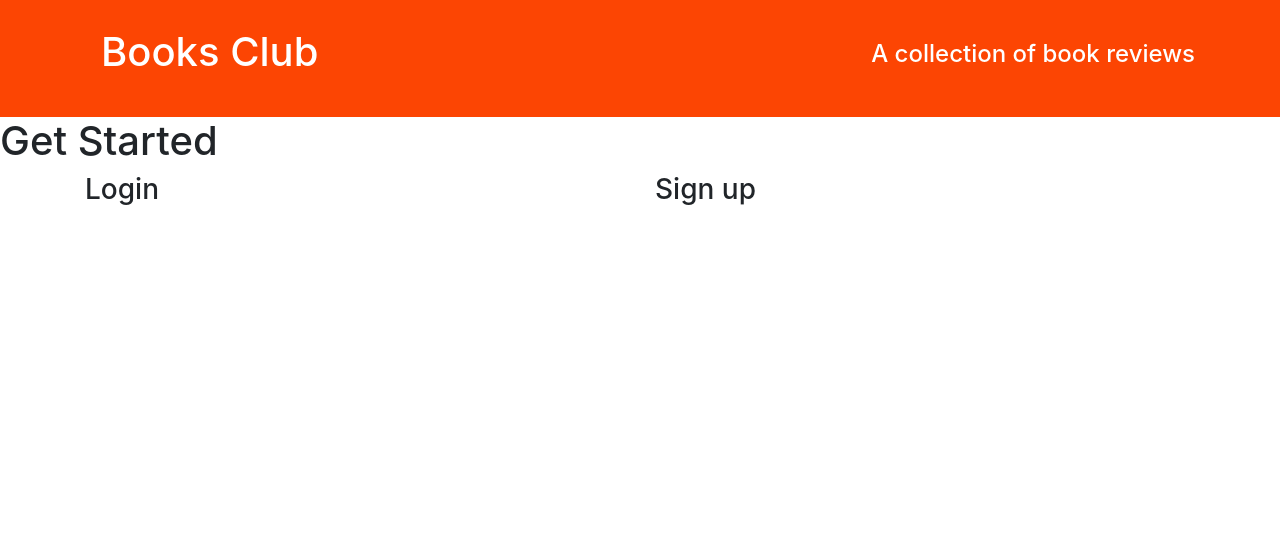
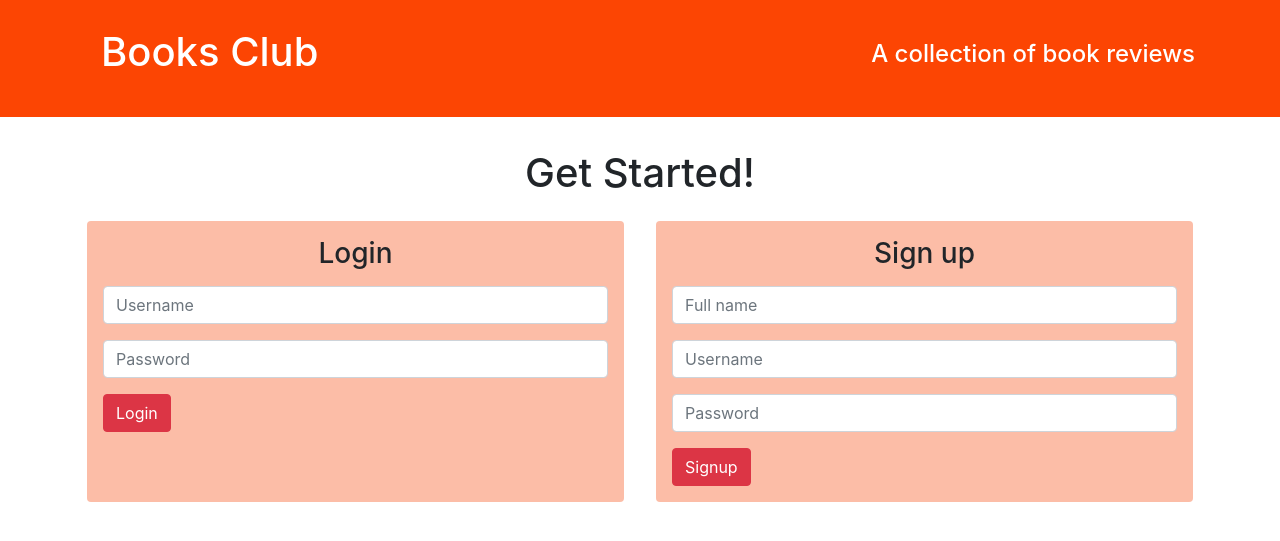
Before and after one commit to hakkam10/project0, a Flask app: page / in a window 1280 px wide. Shown: the top 541 px of the page. Run offline with Flask 2, Linux system fonts and the light colour scheme; some libraries are stand-ins or nearby versions.

Commit message:
welcome page completed

```diff
--- /dev/null
+++ b/bookclub/static/styles/stylesheet2.css
@@ -0,0 +1,14 @@
+#login, #signup {
+  background-color: #fcbda7;
+  padding-top: 20px;
+  padding-bottom: 20px; }
+
+#login, #signup {
+  background-color: #fcbda7; }
+  #login h3, #signup h3 {
+    text-align: center; }
+
+#welcome h1 {
+  text-align: center; }
+
+/*# sourceMappingURL=stylesheet2.css.map */
--- /dev/null
+++ b/bookclub/static/styles/stylesheet2.scss
@@ -0,0 +1,20 @@
+$color: #fcbda7;
+
+%welcome {
+    background-color: $color;
+    padding-top: 20px;
+    padding-bottom: 20px;
+}
+
+#login, #signup, {
+  @extend %welcome;
+  background-color: #fcbda7;
+  h3 {
+    text-align: center;
+  }
+}
+#welcome {
+  h1 {
+    text-align: center;
+  }
+}
--- a/bookclub/templates/index.html
+++ b/bookclub/templates/index.html
@@ -3,19 +3,31 @@
 {% block title %}Welcome to Books Club{% endblock %}
 
 {% block body %}
-<div id="welcome">
-  <h1>Get Started</h1>
-</div>
-<div class="container">
+<div class="container p-3 my-3">
+  <div id="welcome"><h1>Get Started!</h1></div>
+
   <div class="row">
-    <div id="login" class="col">
+
+    <div id="login" class="col-sm p-3 mx-3 my-3 rounded">
       <h3>Login</h3>
+        <form action="" method="post">
+            <input class="form-control my-3" type="text" name="username" placeholder="Username">
+            <input class="form-control my-3" type="password" name="password" placeholder="Password">
+            <button type="submit" class="btn btn-danger">Login</button>
+        </form>
+    </div>
+
+    <div id="signup" class="col-sm p-3 mx-3 my-3 rounded">
+      <h3>Sign up</h3>
+        <form class="" action="" method="post">
+              <input class="form-control my-3" type="text" name="name" placeholder="Full name">
+              <input class="form-control my-3" type="text" name="username" placeholder="Username">
+              <input class="form-control my-3" type="password" name="password" placeholder="Password">
+              <button type="submit" class="btn btn-danger">Signup</button>
+        </form>
 
     </div>
-    <div id="login" class="col">
-      <h3>Sign up</h3>
 
-    </div>
   </div>
 </div>
 
--- a/bookclub/templates/layout.html
+++ b/bookclub/templates/layout.html
@@ -4,6 +4,7 @@
         <title>{% block title %}{% endblock %}</title>
         <meta name="viewport" content="width=device-width, initial-scale=1.0">
         <link rel= "stylesheet" type= "text/css" href= "{{ url_for('static',filename='styles/stylesheet1.css') }}">
+        <link rel= "stylesheet" type= "text/css" href= "{{ url_for('static',filename='styles/stylesheet2.css') }}">
         <link rel="stylesheet" href="https://maxcdn.bootstrapcdn.com/bootstrap/4.0.0/css/bootstrap.min.css" integrity="sha384-Gn5384xqQ1aoWXA+058RXPxPg6fy4IWvTNh0E263XmFcJlSAwiGgFAW/dAiS6JXm" crossorigin="anonymous">
     </head>
     <body>
```
Also changed, not shown: bookclub/templates/stylesheet1.css (deleted, +0 -22 lines), 1 other file.
